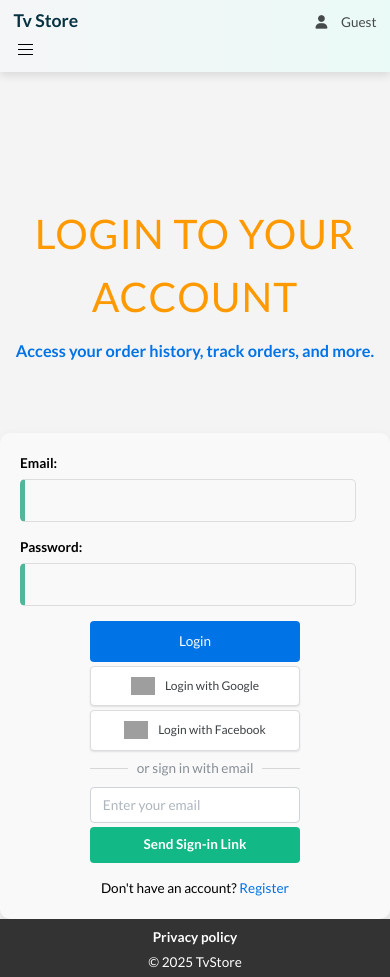
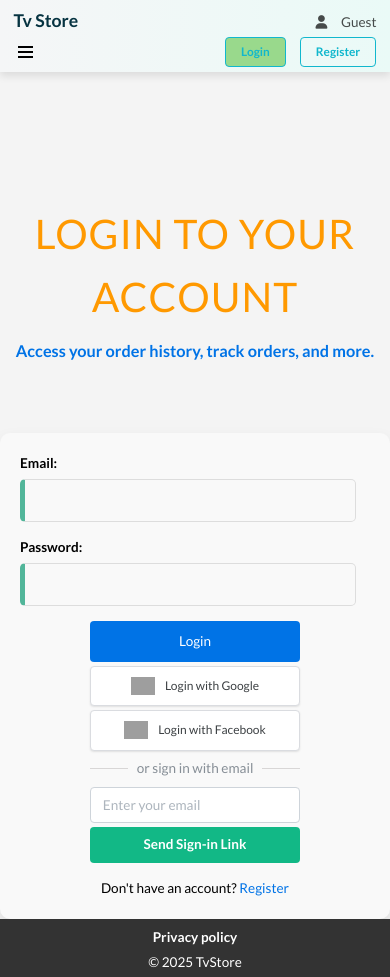
Before and after one commit to Webeltek/item_store, a React (Vite) app in the folder client/: page /login in a window 390 px wide. Built offline with nearby package versions, Linux system fonts and the light colour scheme; no server answers; grey boxes are pictures that could not be loaded.

Commit message:
Navbar test 3

```diff
--- a/client/src/Layout.jsx
+++ b/client/src/Layout.jsx
@@ -39,6 +39,7 @@ export default function Layout() {
         }}>
             <AppShell.Header>
                 <Header
+                    isMobile={isMobile}
                     isNavbarOpened={isNavbarExpanded}
                     mobOpened={mobileOpened}
                     deskOpened={desktopOpened}
@@ -52,7 +53,7 @@ export default function Layout() {
               overflow: 'hidden',
             }}
             >
-              <Navbar />
+              <Navbar toggleMobile={toggleMobile} />
             </AppShell.Navbar>
             <AppShell.Main>
               <Routes>
--- a/client/src/components/header/Header.jsx
+++ b/client/src/components/header/Header.jsx
@@ -5,6 +5,7 @@ import useAuth from '../../hooks/useAuth';
 import { Burger, Button, Group, Menu, Stack , NavLink as MNavlink} from '@mantine/core';
 
 export default function Header({
+    isMobile,
     isNavbarOpened,
     mobOpened,
     deskOpened,
@@ -31,8 +32,8 @@ export default function Header({
                     <Group flex="1 1 auto" justify='flex-start' p="0.2rem 1rem" >
                         <Burger opened={mobOpened} onClick={toggleMob} hiddenFrom="sm" size="sm" />
                         <Burger opened={deskOpened} onClick={toggleDesk} visibleFrom="sm" size="sm" />
-                        <Group flex="1 1 auto" p="0" visibleFrom='sm'>
-                            { !isNavbarOpened && (
+                        <Group flex="1 1 auto" p="0">
+                        { !isNavbarOpened && !isMobile && (
                             <>
                                 <Button variant='filled' component={NavLink}
                                     to="/" classNames={{ root: classes.root }} >Home
@@ -54,10 +55,10 @@ export default function Header({
                                     to="/about" classNames={{ root: classes.root }}>About
                                 </Button>
                             </>
-                            )}
+                        )}
                             { isAuthenticated ? (
                                 <>
-                                {!isNavbarOpened &&
+                                {!isNavbarOpened && !isMobile &&
                                 <Button variant='filled' component={NavLink}
                                     to="/add-item" classNames={{ root: classes.root }}>Add TV
                                 </Button>
--- a/client/src/components/login/firebase-btns/FirebaseBtns.jsx
+++ b/client/src/components/login/firebase-btns/FirebaseBtns.jsx
@@ -23,7 +23,7 @@ export default function FirebaseBtns() {
         try {
             setPending(state=> ({...state, google: true}) );
             const result = await signInWithPopup(firebase.auth, firebase.googleProvider);
-            console.log('User:', result.user);
+            //console.log('User:', result.user);
             const idToken = await result.user.getIdToken();
             const authData = await firebaseLogin(idToken);
             setPending(false);
--- a/client/src/components/navbar/Navbar.jsx
+++ b/client/src/components/navbar/Navbar.jsx
@@ -4,7 +4,9 @@ import { IconHome, IconList, IconInfoCircle ,IconPackage} from "@tabler/icons-re
 import { NavbarLinksGroup } from "./NavbarLinksGroup/NavbarLinksGroup";
 import useAuth from "../../hooks/useAuth";
 
-export default function Navbar() {
+export default function Navbar({
+    toggleMobile
+}) {
     const { isAuthenticated} = useAuth();
     const linksdata = [
         { label : 'Home', link: '/', icon: IconHome},
@@ -18,7 +20,7 @@ export default function Navbar() {
         { label: 'About', link: '/about', icon: IconInfoCircle}
     ]
 
-    const links = linksdata.map((item)=> <NavbarLinksGroup {...item} key={item.label} />)
+    const links = linksdata.map((item)=> <NavbarLinksGroup toggleMobile={toggleMobile} {...item} key={item.label} />)
     return (
         <nav className={classes.navbar}>
             <ScrollArea className={classes.links}>
--- a/client/src/components/navbar/NavbarLinksGroup/NavbarLinksGroup.jsx
+++ b/client/src/components/navbar/NavbarLinksGroup/NavbarLinksGroup.jsx
@@ -8,11 +8,19 @@ export function NavbarLinksGroup({
     label,
     link,
     initiallyOpened,
-    links
+    links,
+    toggleMobile
   }
 ) {
   const hasLinks = Array.isArray(links);
   const [opened, setOpened] = useState(initiallyOpened || false);
+
+  const menuTitleClickHandler = ()=>{
+    if (!hasLinks){
+      toggleMobile();
+    }
+  }
+
   const items = (hasLinks ? links : []).map((link) => (
     <Text
       component={NavLink}
@@ -31,7 +39,7 @@ export function NavbarLinksGroup({
             <ThemeIcon variant="light" size={30}>
               <Icon size={18} />
             </ThemeIcon>
-            <Box ml="md" component={NavLink} to={link}>{label}</Box>
+            <Box ml="md" onClick={menuTitleClickHandler} component={NavLink} to={link}>{label}</Box>
           </Box>
           {hasLinks && (
             <IconChevronRight
```
